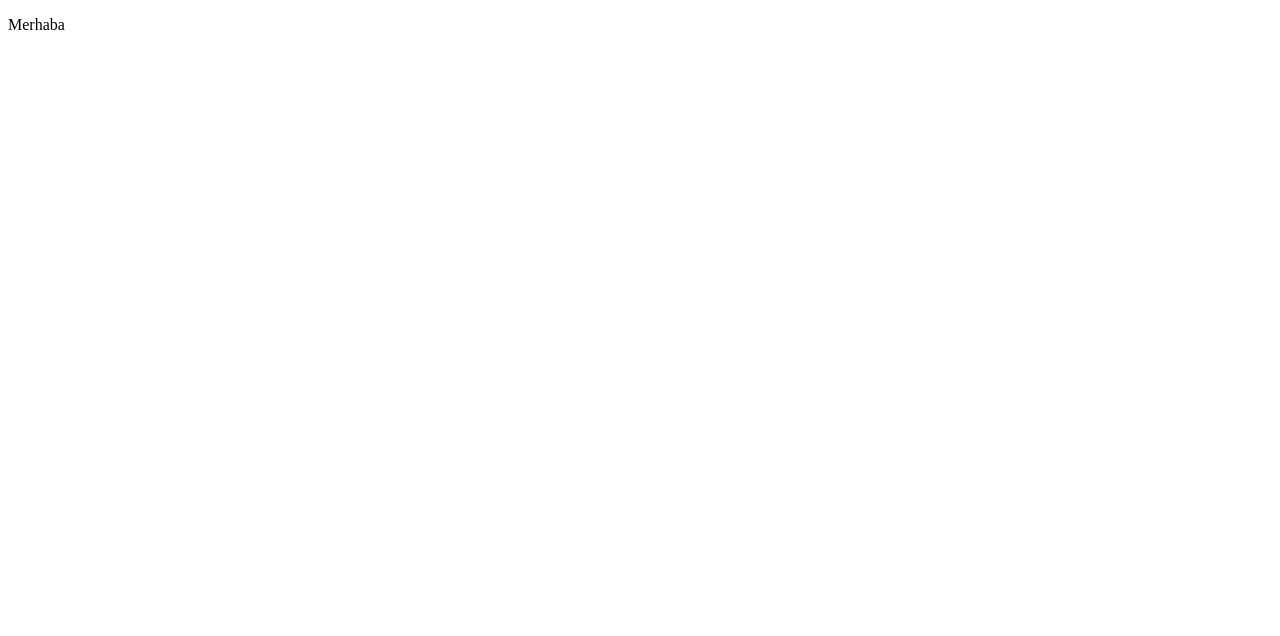
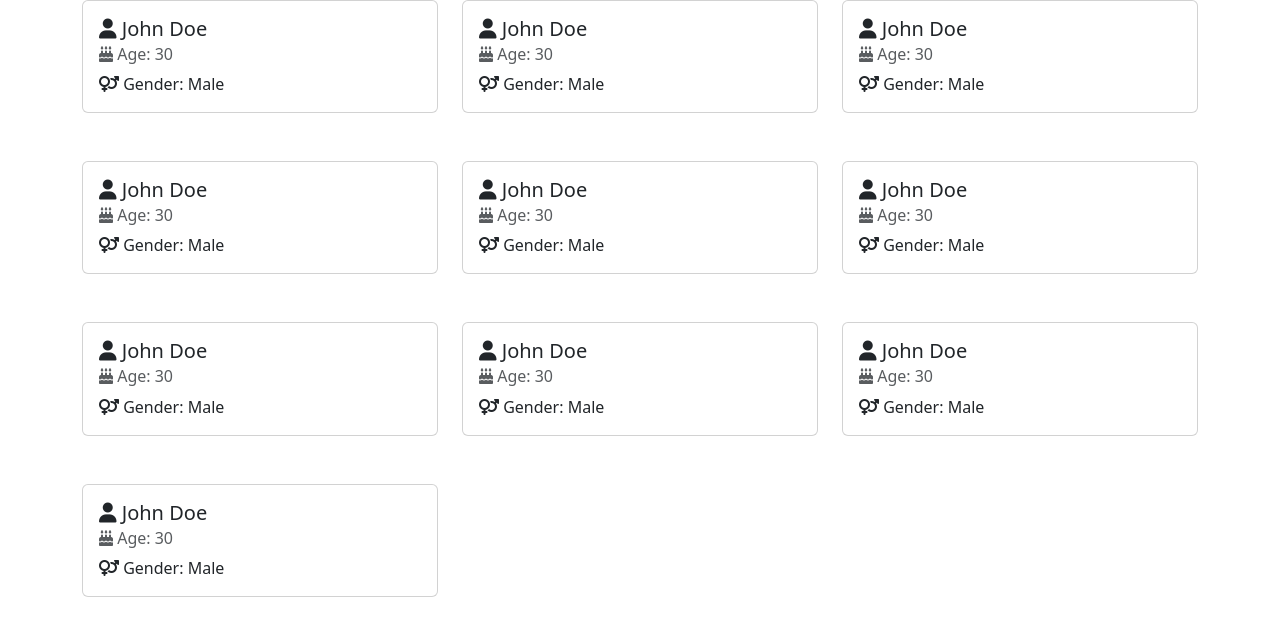
Before and after one commit to burak-ocak/ders12, a React (Create React App) app: page / in a window 1280 px wide. Shown: the top 636 px of the page. Built offline with nearby package versions, Linux system fonts and the light colour scheme.

Commit message:
feat: useEffect ile kisilistesi uygulamasi yapıldı

```diff
--- a/public/index.html
+++ b/public/index.html
@@ -9,6 +9,8 @@
       content="Web site created using create-react-app"
     />
     <title>Ders 12</title>
+    <link href="https://cdn.jsdelivr.net/npm/bootstrap@5.3.0-alpha2/dist/css/bootstrap.min.css" rel="stylesheet" integrity="sha384-aFq/bzH65dt+w6FI2ooMVUpc+21e0SRygnTpmBvdBgSdnuTN7QbdgL+OapgHtvPp" crossorigin="anonymous">
+    <link rel="stylesheet" href="https://cdnjs.cloudflare.com/ajax/libs/font-awesome/6.4.0/css/all.min.css" integrity="sha512-iecdLmaskl7CVkqkXNQ/ZH/XLlvWZOJyj7Yy7tcenmpD1ypASozpmT/E0iPtmFIB46ZmdtAc9eNBvH0H/ZpiBw==" crossorigin="anonymous" referrerpolicy="no-referrer" />
   </head>
   <body>
     <noscript>You need to enable JavaScript to run this app.</noscript>
--- a/src/App.js
+++ b/src/App.js
@@ -1,8 +1,34 @@
+import { useEffect, useState } from "react";
+import KisiListe from "./KisiListe";
+import Loading from "./Loading";
 
 
 function App() {
+  const [yukleniyor, yukleniyorGuncelle] = useState(true);
+
+  const kisiler = [
+    { ad: 'Ahmet', yas: 25, cinsiyet: 'Erkek' },
+    { ad: 'Ayşe', yas: 30, cinsiyet: 'Kadın' },
+    { ad: 'Ali', yas: 18, cinsiyet: 'Erkek' },
+    { ad: 'Fatma', yas: 22, cinsiyet: 'Kadın' },
+    { ad: 'Mehmet', yas: 40, cinsiyet: 'Erkek' },
+    { ad: 'Zeynep', yas: 28, cinsiyet: 'Kadın' },
+    { ad: 'Hakan', yas: 35, cinsiyet: 'Erkek' },
+    { ad: 'Aysel', yas: 27, cinsiyet: 'Kadın' },
+    { ad: 'Emre', yas: 29, cinsiyet: 'Erkek' },
+    { ad: 'Selin', yas: 24, cinsiyet: 'Kadın' }
+  ];
+
+  useEffect(() => {
+    setTimeout(() => {
+      yukleniyorGuncelle(false)
+    }, 3000)
+  })
+
   return (
-    <p>Merhaba</p>
+    <>
+      {yukleniyor === true ? <Loading /> : <KisiListe kisiler={kisiler} />}
+    </>
   );
 }
 
--- /dev/null
+++ b/src/Kisi.jsx
@@ -0,0 +1,16 @@
+function Kisi() {
+
+    return (
+        <div className="col-md-4 mb-5">
+            <div className="card">
+                <div className="card-body">
+                    <h5 className="card-title"><i className="fas fa-user"></i> John Doe</h5>
+                    <h6 className="card-subtitle mb-2 text-muted"><i className="fas fa-birthday-cake"></i> Age: 30</h6>
+                    <p className="card-text"><i className="fas fa-venus-mars"></i> Gender: Male</p>
+                </div>
+            </div>
+        </div>
+    )
+}
+
+export default Kisi
--- /dev/null
+++ b/src/KisiListe.jsx
@@ -0,0 +1,16 @@
+import Kisi from "./Kisi";
+
+function KisiListe(props){
+
+    return(
+        <div className="container">
+            <div className="row">
+                {
+                    props.kisiler.map( (kisi, index)=> <Kisi key={index} /> )
+                }
+            </div>
+        </div>
+    )
+}
+
+export default KisiListe;
--- /dev/null
+++ b/src/Loading.jsx
@@ -0,0 +1,14 @@
+import "./loading.css";
+
+
+function Loading() {
+
+
+    return (
+        <div className="loading-cerceve">
+            Veriler yükleniyor...
+        </div>
+    )
+}
+
+export default Loading;
--- /dev/null
+++ b/src/loading.css
@@ -0,0 +1,11 @@
+.loading-cerceve{
+    position: fixed;
+    top: 0; left: 0; right: 0; bottom: 0;
+    background-color: rgba(0, 0, 0, 0.575);
+    color: white;
+
+    display: flex;
+    align-items: center;
+    justify-content: center;
+    font-size: 40px;
+};
```
